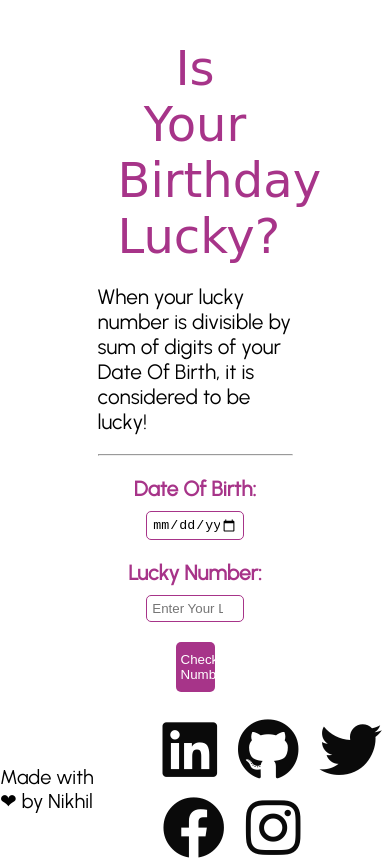
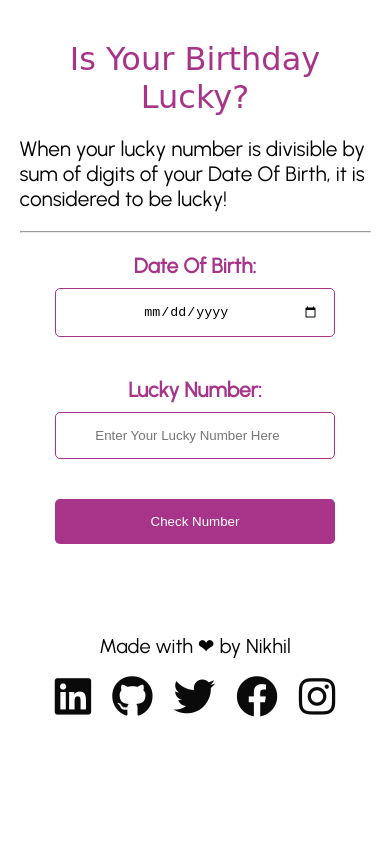
Before and after one commit to nikhil-sharma-nks/Is-Your-Birthday-Lucky, a plain HTML site: page index.html in a window 390 px wide. After the commit the page ends 844 px from the top, so only its background shows below. Drawn offline with Linux system fonts and the light colour scheme; a web font is replaced by a local one.

Commit message:
styles: added responsiveness for mobile screen

```diff
--- a/app.js
+++ b/app.js
@@ -21,6 +21,7 @@ checkNumberBtn.addEventListener("click", function checkNumberClickHandler() {
   let dob = dateOfBirth.value;
   let number_lucky = luckyNumber.value;
   if (dob && number_lucky) {
+    if (number_lucky > 0) {
       const sum = returnSum(dob);
       console.log("Sum ", sum);
 
@@ -33,6 +34,10 @@ checkNumberBtn.addEventListener("click", function checkNumberClickHandler() {
       }
     } else {
       errorMsg.style.display = "block";
+      errorMsg.innerText = "ERROR: PLEASE ENTER NUMBER GREATER THAN 0";
+    }
+  } else {
+    errorMsg.style.display = "block";
     errorMsg.innerText = "ERROR: PLEASE ENTER BOTH THE VALUES";
   }
 });
--- a/index.html
+++ b/index.html
@@ -48,19 +48,19 @@
           <a
             href="https://www.linkedin.com/in/nikhil-sharma-nks/"
             target="_blank"
-            ><i class="fab fa-linkedin fa-3x"></i
+            ><i class="fab fa-linkedin fa-2x"></i
           ></a>
           <a href="https://github.com/nikhil-sharma-nks" target="_blank"
-            ><i class="fab fa-github fa-3x"></i
+            ><i class="fab fa-github fa-2x"></i
           ></a>
           <a href="https://twitter.com/wannabe_nikhil" target="_blank"
-            ><i class="fab fa-twitter fa-3x"></i
+            ><i class="fab fa-twitter fa-2x"></i
           ></a>
           <a href="https://www.facebook.com/nikhilshawarma/" target="_blank">
-            <i class="fab fa-facebook fa-3x"></i
+            <i class="fab fa-facebook fa-2x"></i
           ></a>
           <a href="https://www.instagram.com/nikhil.shawarma/" target="_blank"
-            ><i class="fab fa-instagram fa-3x"></i
+            ><i class="fab fa-instagram fa-2x"></i
           ></a>
         </div>
       </div>
--- a/styles.css
+++ b/styles.css
@@ -49,7 +49,7 @@ header .description {
 
 .input-section input {
   width: 50%;
-  padding: 5px;
+  padding: 15px;
   margin: 10px auto 20px;
   text-align: center;
   border-radius: 5px;
@@ -111,3 +111,69 @@ header .description {
   background-color: var(--primary-color);
   cursor: pointer;
 }
+
+@media (max-width: 540px) {
+  body {
+    font-family: "Urbanist", sans-serif;
+    font-size: 1.3rem;
+  }
+
+  .container {
+    height: 100%;
+    width: 90%;
+  }
+
+  header .main-title {
+    font-size: 2rem;
+  }
+
+  header .description {
+    font-size: 1.3rem;
+    margin-bottom: 20px;
+  }
+
+  .input-section {
+    /* width: 80%; */
+    margin: 20px auto;
+    display: flex;
+    flex-direction: column;
+  }
+
+  .input-section input {
+    width: 80%;
+    margin: 10px auto 40px;
+  }
+
+  #check-number {
+    width: 80%;
+    padding: 15px 5px;
+  }
+
+  .main-footer {
+    margin-bottom: 20px;
+  }
+
+  .footer-content {
+    display: flex;
+    flex-direction: column;
+    justify-content: center;
+    align-items: center;
+  }
+
+  .footer-text {
+    font-size: 20px;
+    margin: 10px;
+  }
+
+  .social .fab {
+    border-radius: 50%;
+    color: rgb(10, 10, 10);
+    /* color: var(--primary-color); */
+    text-align: center;
+    padding: 0.5rem;
+  }
+  .social .fab:hover {
+    background-color: var(--primary-color);
+    cursor: pointer;
+  }
+}
```
Also changed, not shown: 1 other file. Lines whose indentation alone changed are shown as unchanged.
